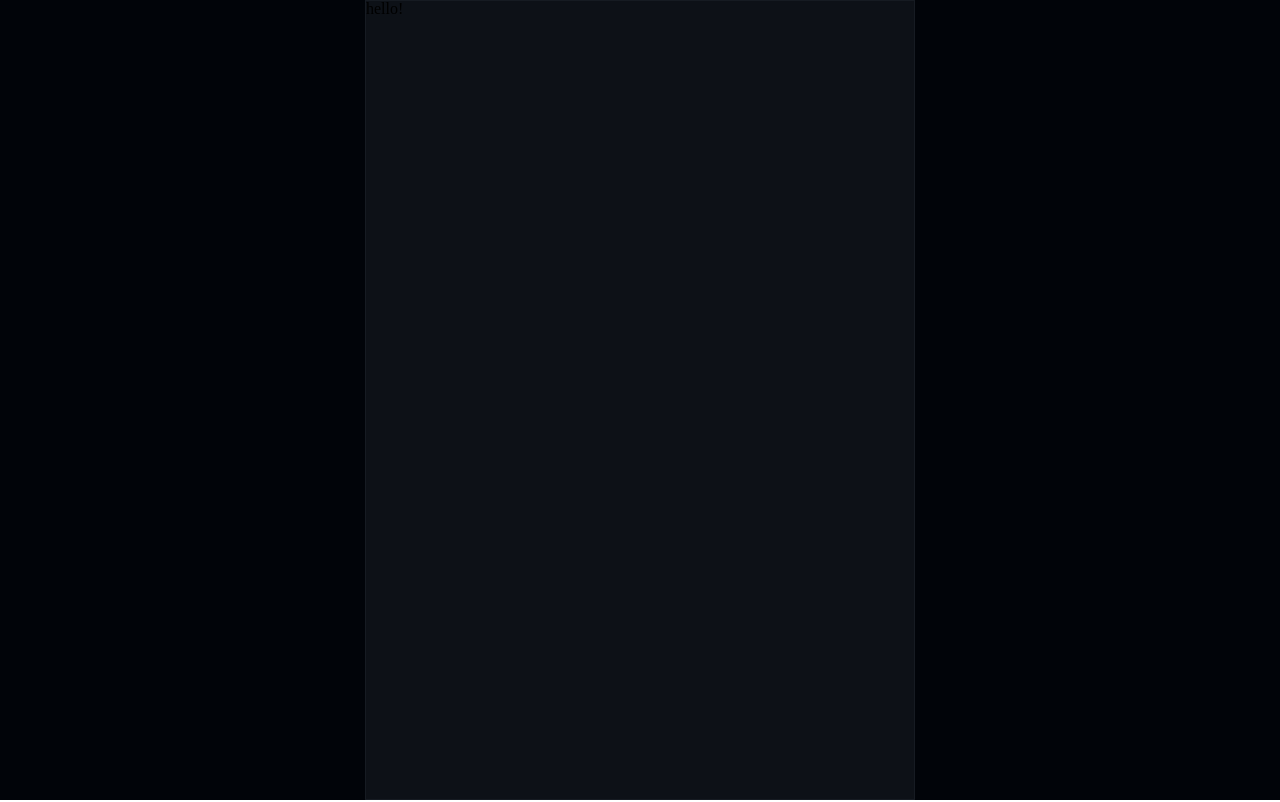
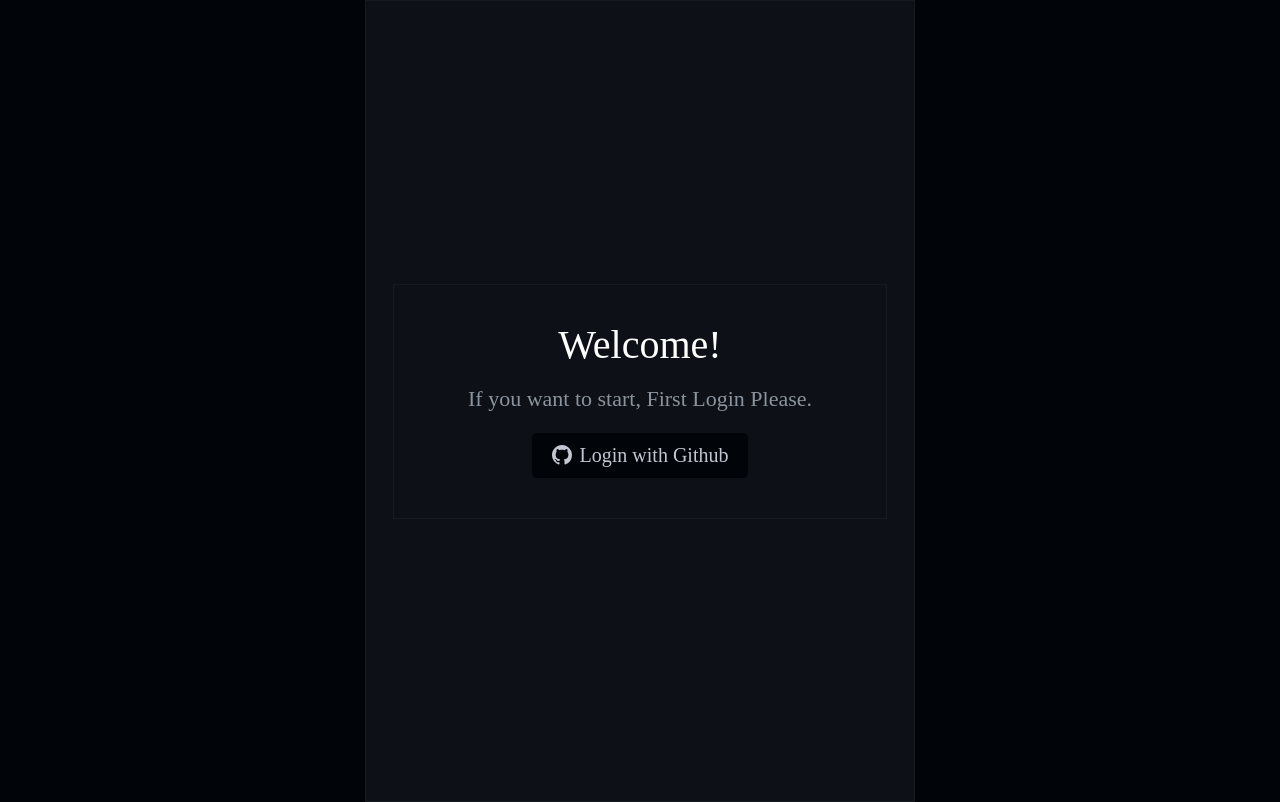
Before and after one commit to yiyb0603/github-web-app, a Next.js app: page / in a window 1280 px wide. Built offline with nearby package versions, Linux system fonts and the light colour scheme.

Commit message:
feature: 로그인 페이지 추가

```diff
--- /dev/null
+++ b/src/components/Common/Button.tsx
@@ -0,0 +1,80 @@
+import { CSSProperties, ReactNode } from 'react';
+import styled from 'styled-components';
+
+type ButtonStyleProps = {
+  width?: string;
+  height?: string;
+  backgroundColor?: string;
+  color?: string;
+  fontSize?: string;
+  margin?: string;
+  padding?: string;
+  border?: string;
+  borderRadius?: string;
+  transition?: string;
+}
+
+type ButtonProps = ButtonStyleProps & {
+  onClick: () => void;
+  children: ReactNode;
+  style?: CSSProperties;
+}
+
+const Button = ({
+  width = '72px',
+  height = '32px',
+  backgroundColor,
+  color,
+  fontSize,
+  border,
+  borderRadius,
+  margin,
+  padding,
+  transition,
+  children,
+  onClick,
+  style,
+}: ButtonProps) => {
+  return (
+    <ButtonWrapper
+      width={width}
+      height={height}
+      backgroundColor={backgroundColor}
+      color={color}
+      fontSize={fontSize}
+      margin={margin}
+      padding={padding}
+      transition={transition}
+      border={border}
+      borderRadius={borderRadius}
+      onClick={onClick}
+      style={style}
+    >
+      {children}
+    </ButtonWrapper>
+  );
+}
+
+const ButtonWrapper = styled.button<ButtonStyleProps>`
+  outline: none;
+  border: none;
+  vertical-align: middle;
+  display: inline;
+  width: ${({ width }) => width};
+  height: ${({ height }) => height};
+  background-color: ${({ theme, backgroundColor }) => {
+    return backgroundColor || theme.color.background.medium;
+  }};
+  text-align: center;
+  color: ${({ theme, color }) => color || theme.color.font.medium};
+  font-size: ${({ fontSize }) => fontSize};
+  margin: ${({ margin }) => margin};
+  padding: ${({ padding }) => padding};
+  border: ${({ border }) => border};
+  border-radius: ${({ borderRadius }) => borderRadius};
+  transition: ${({ transition }) => transition};
+  user-select: none;
+  cursor: pointer;
+`;
+
+export default Button;
--- /dev/null
+++ b/src/components/Common/Layout/Flex.tsx
@@ -0,0 +1,50 @@
+import { ReactNode } from 'react';
+import styled from 'styled-components';
+
+type FlexStyleProps = {
+  width?: string;
+  height?: string;
+  gap?: string;
+  justifyContent?: 'flex-start' | 'center' | 'flex-end';
+  alignItems?: 'flex-start' | 'center' | 'flex-end' | 'baseline';
+  margin?: string;
+}
+
+type FlexProps = FlexStyleProps & {
+  children: ReactNode;
+}
+
+const Flex = ({
+  width,
+  height,
+  gap,
+  justifyContent,
+  alignItems = 'center',
+  margin,
+  children,
+}: FlexProps) => {
+  return (
+    <FlexContainer
+      width={width}
+      height={height}
+      gap={gap}
+      justifyContent={justifyContent}
+      alignItems={alignItems}
+      margin={margin}
+    >
+      {children}
+    </FlexContainer>
+  );
+}
+
+const FlexContainer = styled.div<FlexStyleProps>`
+  width: ${({ width }) => width};
+  height: ${({ height }) => height};
+  display: flex;
+  align-items: ${({ alignItems }) => alignItems};
+  justify-content: ${({ justifyContent }) => justifyContent};
+  gap: ${({ gap }) => gap};
+  margin: ${({ margin }) => margin};
+`;
+
+export default Flex;
--- /dev/null
+++ b/src/components/Modules/Login/index.tsx
@@ -0,0 +1,76 @@
+import styled from 'styled-components';
+import { BsGithub } from 'react-icons/bs';
+import Button from '@/components/Common/Button';
+import Flex from '@/components/Common/Layout/Flex';
+import useColor from '@/hooks/theme/useColor';
+
+const Login = (): JSX.Element => {
+  const { color } = useColor();
+
+  return (
+    <LoginWrapper>
+      <LoginBox>
+        <LoginTitle>Welcome!</LoginTitle>
+        <LoginGuide>If you want to start, First Login Please.</LoginGuide>
+
+        <Button
+          width='auto'
+          height='45px'
+          borderRadius='5px'
+          padding='0 2rem'
+          backgroundColor={color.background.bold}
+          onClick={() => {}}
+        >
+          <Flex
+            gap='8px'
+            justifyContent='center'
+          >
+            <GithubIcon />
+            <LoginText>Login with Github</LoginText>
+          </Flex>
+        </Button>
+      </LoginBox>
+    </LoginWrapper>
+  );
+}
+
+const LoginWrapper = styled.div`
+  width: 100%;
+  min-height: 100vh;
+  display: flex;
+  justify-content: center;
+  align-items: center;
+`;
+
+const LoginBox = styled.div`
+  width: 90%;
+  display: flex;
+  flex-direction: column;
+  align-items: center;
+  border: ${({ theme }) => `1px solid ${theme.color.background.light}`};
+  color: ${({ theme }) => theme.color.font.bold};
+  padding: 4rem 1rem;
+`;
+
+const LoginTitle = styled.div`
+  font-size: 4rem;
+  margin-bottom: 2rem;
+`;
+
+const LoginGuide = styled.div`
+  font-size: 2.2rem;
+  text-align: center;
+  line-height: 2.8rem;
+  color: ${({ theme }) => theme.color.font.light};
+  margin-bottom: 2rem;
+`;
+
+const GithubIcon = styled(BsGithub)`
+  font-size: 2rem;
+`;
+
+const LoginText = styled.div`
+  font-size: 2rem;
+`;
+
+export default Login;
--- a/src/components/Template/PageTemplate.tsx
+++ b/src/components/Template/PageTemplate.tsx
@@ -13,13 +13,13 @@ const PageTemplate = ({
 
 const PageTemplateWrapper = styled.div`
   width: 100%;
-  height: 100vh;
+  height: 100%;
   background-color: ${({ theme }) => theme.color.background.bold};
 `;
 
 const ChildrenWrapper = styled.div`
   width: 100%;
-  height: 100%;
+  min-height: 100vh;
   max-width: 550px;
   margin: 0 auto;
   background-color: ${({ theme }) => theme.color.background.medium};
--- /dev/null
+++ b/src/hooks/theme/useColor.ts
@@ -0,0 +1,11 @@
+import { darkTheme } from '@/styles/theme';
+
+const useColor = () => {
+  // TODO: 라이트모드 추가 및 연동
+
+  return {
+    color: darkTheme,
+  }
+}
+
+export default useColor;
--- a/src/pages/index.tsx
+++ b/src/pages/index.tsx
@@ -1,9 +1,10 @@
 import { NextPage } from 'next';
+import Login from '@/components/Modules/Login';
 
 const Home: NextPage = () => {
   return (
     <div>
-      hello!
+      <Login />
     </div>
   );
 }
--- a/src/styles/GlobalStyle.ts
+++ b/src/styles/GlobalStyle.ts
@@ -15,6 +15,8 @@ export default createGlobalStyle`
   html,
   body {
     width: 100%;
-    height: 100%;
+    min-height: 100vh;
+    font-size: 62.5%;
+    overflow-x: hidden;
   }
 `;
```
Also changed, not shown: src/components/Common/Layout/SpaceBetween.tsx (added, +43 -0 lines), 2 other files (tests, documents, lock files or other folders).
